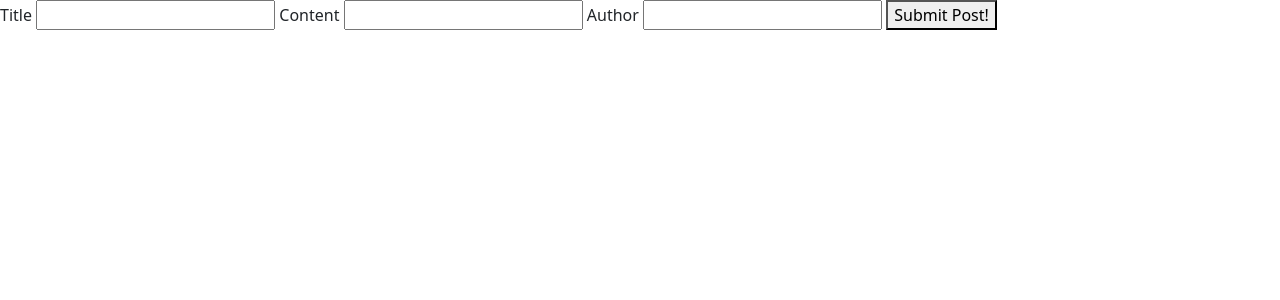
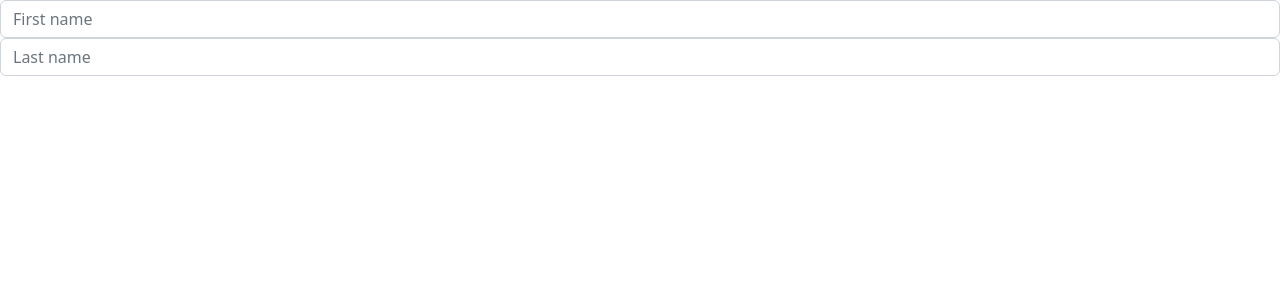
Before and after one commit to Gepoverlow/php-guestbook, a PHP site: template Views/message-form.php in a window 1280 px wide. Shown: the top 300 px of the page. Run offline with PHP 8.4, Linux system fonts and the light colour scheme; the template is opened without the code that fills it, so the values that code supplies are empty.

Commit message:
added a better way of showing the form when requested

```diff
--- a/Views/message-form.php
+++ b/Views/message-form.php
@@ -1,4 +1,4 @@
-<form action="" method="post">
+<!-- <form action="" method="post">
     <label for="title">Title</label>
     <input id="title" name="title"></input>
     <label for="content">Content</label>
@@ -6,4 +6,15 @@
     <label for="author">Author</label>
     <input id="author" name="author"></input>
     <button type="submit" name="submit-post">Submit Post!</button>
+</form> -->
+
+<form>
+  <div class="form-row">
+    <div class="col">
+      <input type="text" class="form-control" placeholder="First name">
+    </div>
+    <div class="col">
+      <input type="text" class="form-control" placeholder="Last name">
+    </div>
+  </div>
 </form>
```
Also changed, not shown: Controllers/GuestBookController.php (+16 -1 lines), Views/guestbook.php (+10 -0 lines), savedPosts.txt (+18 -0 lines).
